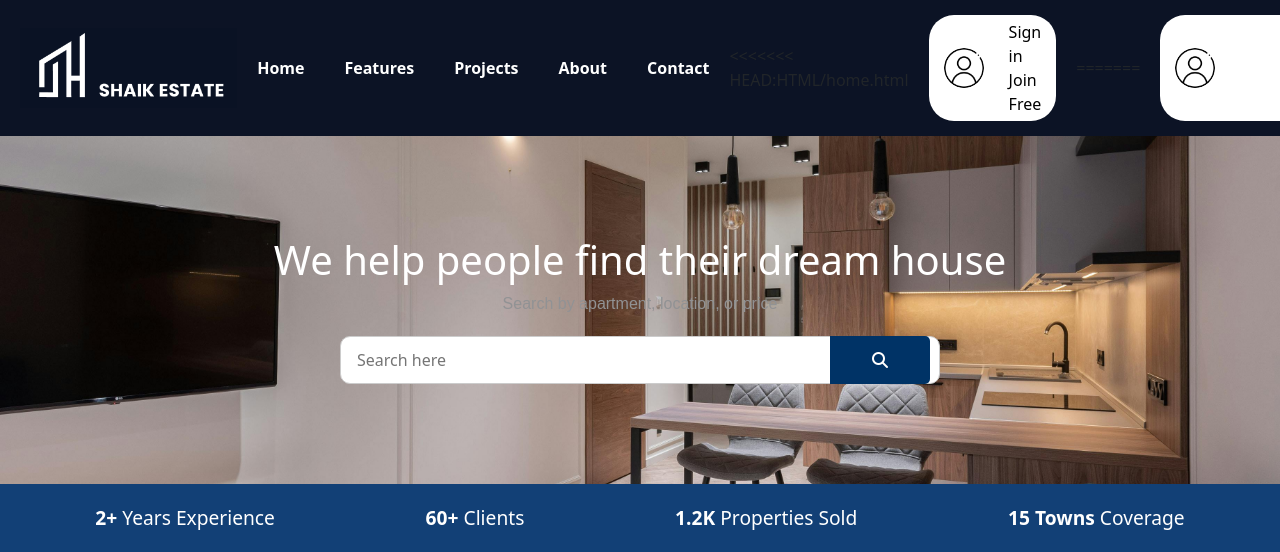
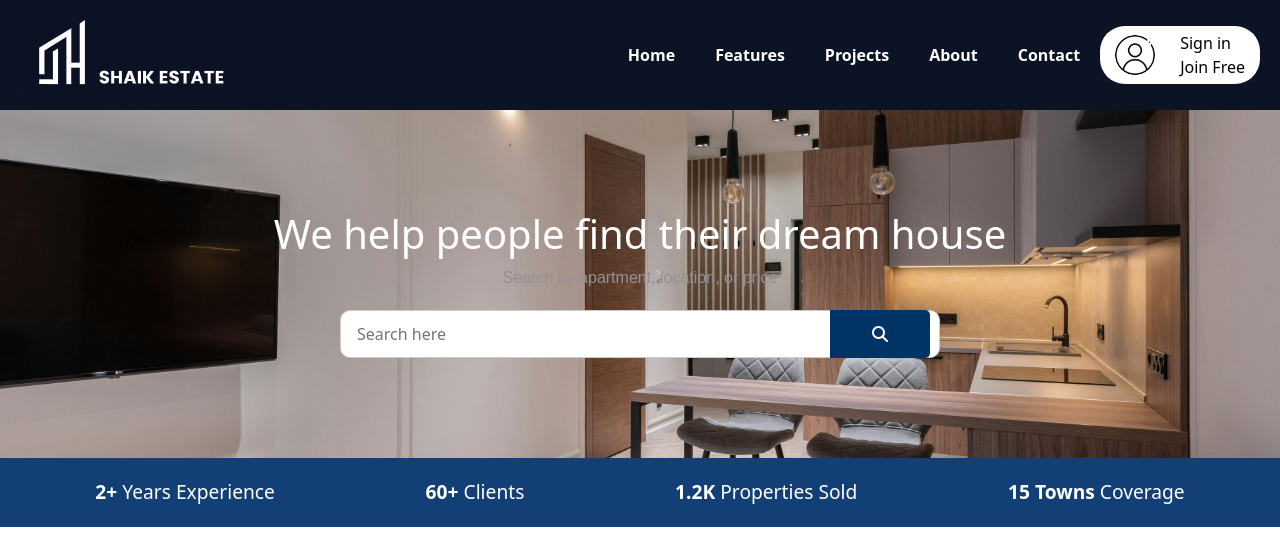
Before and after one commit to shaiks2004/ShaikEstate, a PHP site: page /home.php in a window 1280 px wide. Shown: the top 552 px of the page. Run offline with PHP 8.4, Linux system fonts and the light colour scheme.

Commit message:
Resolved merge cong]flicet in html>home.php

```diff
--- a/HTML/home.php
+++ b/HTML/home.php
@@ -1,6 +1,3 @@
-
-
-
 <!DOCTYPE html>
 <html lang="en">
 
@@ -29,7 +26,6 @@
                 <li><a href="../HTML/Projects.html" class="navs">Projects</a></li>
                 <li><a href="../HTML/Aboutus.html" class="navs">About</a></li>
                 <li><a href="../HTML/Contanctus.html" class="navs">Contact</a></li>
-<<<<<<< HEAD:HTML/home.html
                 <div class="naver-menu">
                     <img src="../IMAGES/user.png" alt="user" class="img">
                     <li class="list">Sign in <br> Join Free</li>
@@ -38,12 +34,6 @@
                         <a href="./dashboard.html">User Dashboard</a>
                     </div>
                 </div>
-=======
-                <div class="naver-menu" >
-                 <img src="../IMAGES/user.png" alt="user" class="img">
-                <li><a href="/HTML/login.html"><li class="list">Sign in <br> Join Free</li></a></li>
-            </div>
->>>>>>> 3baa06f0a429917031b5b16d95814884d02c38a3:HTML/home.php
             </ul>
         </nav>
     </header>
```
